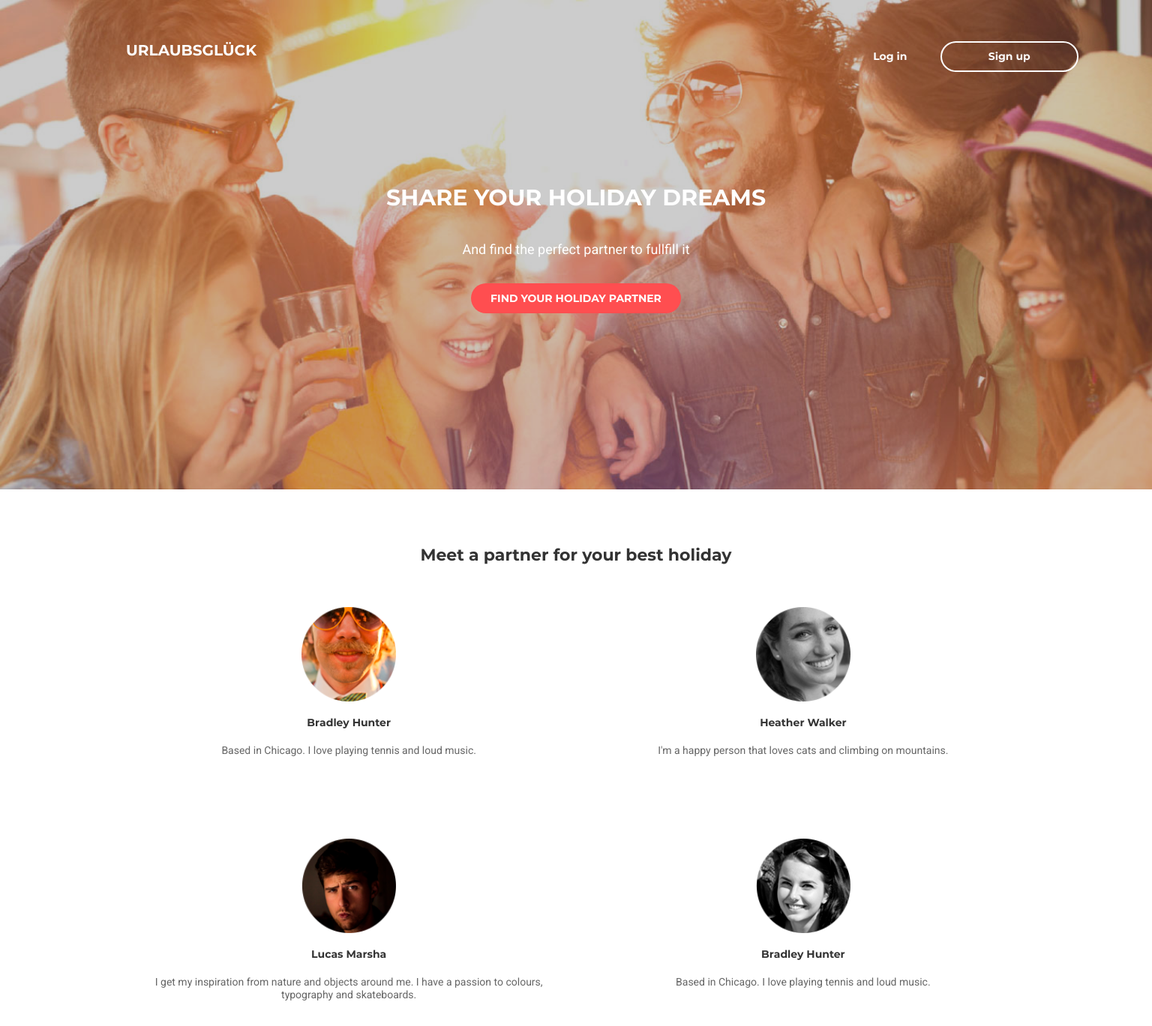
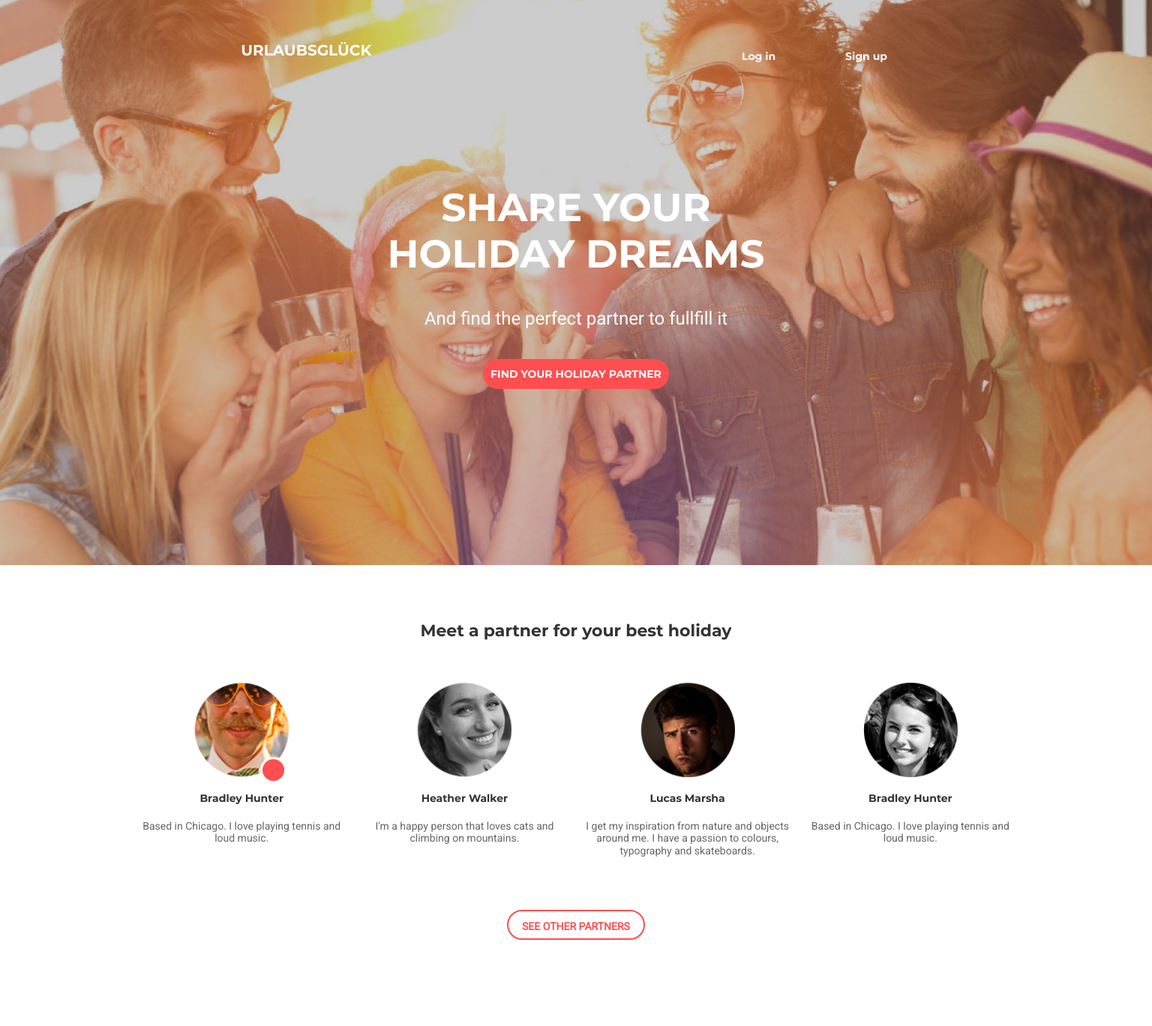
Before and after one commit to gomeryzh/goit-fe-course, a plain HTML site: page module-08/index.html in a window 1536 px wide. Shown: the top 1369 px of the page at 75% size. After the commit the page ends 1294 px from the top, so only its background shows below. Drawn offline with Linux system fonts and the light colour scheme.

Commit message:
desktop done

```diff
--- a/module-08/css/media.css
+++ b/module-08/css/media.css
@@ -1,5 +1,4 @@
-@media (min-width: 768px) {
-
+@media (min-width: 48rem) {
   .header {
     padding: 3.438rem 3.125rem 14.69rem 3.125rem;
   }
@@ -14,7 +13,7 @@
   }
   .header .masthead .menu {
     order: 1;
-        flex-basis: 23.4375%;
+    flex-basis: 30.1%;
     margin: 0;
   }
   .hero .hero-title {
@@ -23,12 +22,17 @@
   .hero .hero-subtitle {
     margin-bottom: 2.188rem;
   }
+  .hero .hero-btn {
+    width: 15.5rem;
+  }
   .team-wrapper {
-        min-width: 768px;
+    min-width: 48rem;
   }
   .meta {
-        margin: auto;
     padding: 4.688rem 8.625rem 2.5rem 8.625rem;
+  }
+  .meta-header .meta-header-title {
+    margin-bottom: 2.188rem;
   }
   .team-wrapper .team-list {
     display: flex;
@@ -54,8 +58,41 @@
     order: 4;
     margin-bottom: 2.5rem;
   }
-      .meta-header .meta-header-title {
-        margin-bottom: 2.188rem;
+  .team-btn {
+    width: 11.56rem;
   }
-
 }
+@media (min-width: 90rem) {
+  .header {
+    padding: 3.438rem 15.63rem 14.69rem 15.63rem;
+  }
+  .team-list {
+    flex-wrap: nowrap;
+    margin-bottom: 2.5rem;
+  }
+  .team-list-item {
+    flex-basis: 23.4%;
+  }
+  .team-list-item:nth-child(1) {
+    margin-bottom: 0;
+  }
+  .team-list-item:nth-child(3) {
+    margin-bottom: 0;
+  }
+  .team-list-item:nth-child(2) {
+    margin-bottom: 0;
+  }
+  .team-list-item:nth-child(4) {
+    margin-bottom: 0;
+  }
+  .hero .hero-title {
+    font-size: 3.25rem;
+    margin-bottom: 2.5rem;
+    width: 31.5rem;
+    margin: 0 auto 2.5rem;
+  }
+  .hero .hero-subtitle {
+    font-size: 1.5rem;
+    margin-bottom: 2.5rem;
+  }
+}
--- a/module-08/css/style.css
+++ b/module-08/css/style.css
@@ -3,7 +3,7 @@
 @import url("fonts.css");
 
 body {
-  background-color: #282828;
+  /* background-color: #282828; */
   min-height: 100vh;
 }
 img {
@@ -22,7 +22,6 @@ ul {
   background-size: cover;
   background-repeat: no-repeat;
   background-position: top;
-
   position: relative;
   z-index: -1;
 }
@@ -53,23 +52,34 @@ ul {
 }
 .header .masthead .menu {
   margin: 0 auto 7.5rem;
-  width: 10.375rem;
-
+  width: 12.4rem;
 }
 .masthead .menu-item {
   width: 40%;
   display: inline-block;
+  border-style: solid;
+  border-width: 0.125rem;
+  border-color: transparent;
+  background-color: rgba(26, 25, 21, 0);
+  border-radius: 2rem;
+  text-align: center;
+  padding: 0.625rem 0.9375rem;
+}
+.masthead .menu-item:hover {
+  border-color: var(--white-color);
 }
 .masthead .menu-item:last-child {
   border-style: solid;
-  border-width: 2px;
-  border-color: var(--white-color);
+  border-width: 0.125rem;
+  border-color: transparent;
   background-color: rgba(26, 25, 21, 0);
   border-radius: 2rem;
-  width: calc(60% - 4px);
+  width: calc(60% - 0.25rem);
   text-align: center;
   padding: 0.625rem 0.9375rem;
-  /* margin-left: 1rem; */
+}
+.masthead .menu-item:last-child:hover {
+  border-color: var(--white-color);
 }
 .logo .logo-link {
   font-size: 1.25rem;
@@ -118,7 +128,7 @@ ul {
   font-weight: bold;
   text-align: center;
   display: block;
-  border-radius: 20px;
+  border-radius: 1.25rem;
   background-color: var(--btn-color);
   width: 17.5rem;
   height: 2.5rem;
@@ -149,6 +159,69 @@ ul {
   margin-top: 1.25rem;
   margin-bottom: 1.25rem;
 }
+figure {
+  position: relative;
+}
+.icon {
+  display: block;
+  position: absolute;
+  width: 2.188rem;
+  height: 2.188rem;
+  border: 0.1875rem solid var(--white-color);
+  border-radius: 50%;
+  background-color: rgb(255, 78, 80);
+  bottom: 38%;
+  right: 28%;
+}
+/* .team-list-item {
+  position: relative;
+}
+.team-list-item::before {
+  content: "";
+  width: 2.188rem;
+  height: 2.188rem;
+  border: 0.1875rem solid var(--white-color);
+  border-radius: 50%;
+  background-color: rgb(255, 78, 80);
+  position: absolute;
+  bottom: 38%;
+  right: 28%;
+}
+.team-list-item:nth-child(2)::before {
+  bottom: 42%;
+  right: 29%;
+  background-color: rgb(255, 165, 7);
+}
+.team-list-item:nth-child(3)::before {
+  background-color: rgb(28, 215, 173);
+}
+.team-list-item:nth-child(4)::before {
+  background-color: rgb(78, 115, 219);
+}
+.team-list-item::after {
+  content: "";
+  width: 1.063rem;
+  height: 1.063rem;
+  background-image: url('../img/tv-icon.png');
+  position: absolute;
+  bottom: 42.5%;
+  right: 31.5%;
+}
+.team-list-item:nth-child(2)::after {
+  width: 0.8125rem;
+  height: 1rem;
+  background-image: url('../img/bottle-icon.png');
+  position: absolute;
+  bottom: 46.5%;
+  right: 33%;
+}
+.team-list-item:nth-child(3)::after {
+  background-image: url('../img/coffee-icon.png');
+}
+.team-list-item:nth-child(4)::after {
+  height: 1rem;
+  background-image: url('../img/tv-icon.png');
+} */
 .team-card-title {
   font-size: 0.875rem;
   font-family: var(--main-font-family);
@@ -177,15 +250,14 @@ ul {
   text-align: center;
   width: 17.5rem;
   height: 2.5rem;
-  margin: auto;
   text-align: center;
   text-transform: uppercase;
   line-height: 2.5rem;
   display: block;
   border-style: solid;
-  border-width: 2px;
+  border-width: 0.125rem;
   border-color: var(--btn-color);
-  border-radius: 20px;
+  border-radius: 1.25rem;
   background-color: var(--white-color);
   margin: auto;
 }
--- a/module-08/index.html
+++ b/module-08/index.html
@@ -46,7 +46,10 @@
                 <ul class="team-list">
                     <li class="team-list-item">
                         <figure>
-                            <img src="img/team-member-bradley.png" alt="Bradley Hunter icon" class="team-card-icon">
+                            <img src="img/team-member-bradley.png" alt="Bradley Hunter icon" class="team-card-icon"
+                            srcset="img/team-member-bradley320.png 320w,
+                            img/team-member-bradley640.png 640w" sizes="100vw">
+                            <i class="icon"></i>
                             <figcaption>
                                 <h4 class="team-card-title">Bradley Hunter</h4>
                                 <p class="team-card-text">Based in Chicago. I love playing tennis and loud music.</p>
@@ -55,17 +58,23 @@
                     </li>
                     <li class="team-list-item">
                         <figure>
-                            <img src="img/team-member-lucas.png" alt="Lucas Marsha icon" class="team-card-icon">
-                            <figcaption> <h4 class="team-card-title">Lucas Marsha</h4>
-                            <p class="team-card-text">I get my inspiration from nature and objects around me.
-                                I have a passion to colours, typography and skateboards.</p>
+                            <img src="img/team-member-lucas.png" alt="Lucas Marsha icon" class="team-card-icon"
+                            srcset="img/team-member-lucas320.png 320w,
+                            img/team-member-lucas640.png 640w" sizes="100vw">
+                            <figcaption>
+                                <h4 class="team-card-title">Lucas Marsha</h4>
+                                <p class="team-card-text">I get my inspiration from nature and objects around me. I have a passion to colours, typography
+                                    and skateboards.</p>
                             </figcaption>
                         </figure>
                     </li>
                     <li class="team-list-item">
                         <figure>
-                            <img src="img/team-member-heather.png" alt="Heather Walker icon" class="team-card-icon">
-                            <figcaption> <h4 class="team-card-title">Heather Walker</h4>
+                            <img src="img/team-member-heather.png" alt="Heather Walker icon" class="team-card-icon"
+                            srcset="img/team-member-heather320.png 320w,
+                            img/team-member-heather640.png 640w" sizes="100vw">
+                            <figcaption>
+                                <h4 class="team-card-title">Heather Walker</h4>
                                 <p class="team-card-text">I'm a happy person that loves cats and climbing on mountains.</p>
                             </figcaption>
                         </figure>
@@ -73,7 +82,8 @@
                     <li class="team-list-item">
                         <figure>
                             <img src="img/team-member-bradleygirl.png" alt="Bradley Hunter icon" class="team-card-icon">
-                            <figcaption> <h4 class="team-card-title">Bradley Hunter</h4>
+                            <figcaption>
+                                <h4 class="team-card-title">Bradley Hunter</h4>
                                 <p class="team-card-text">Based in Chicago. I love playing tennis and loud music.</p>
                             </figcaption>
                         </figure>
```
Also changed, not shown: module-08/img/header-bg@2x.jpg (added), module-08/img/team-member-bradley320.png (added), module-08/img/team-member-bradley640.png (added), module-08/img/team-member-heather320.png (added), module-08/img/team-member-heather640.png (added), module-08/img/team-member-lucas320.png (added), module-08/img/team-member-lucas640.png (added). Lines whose indentation alone changed are shown as unchanged.
